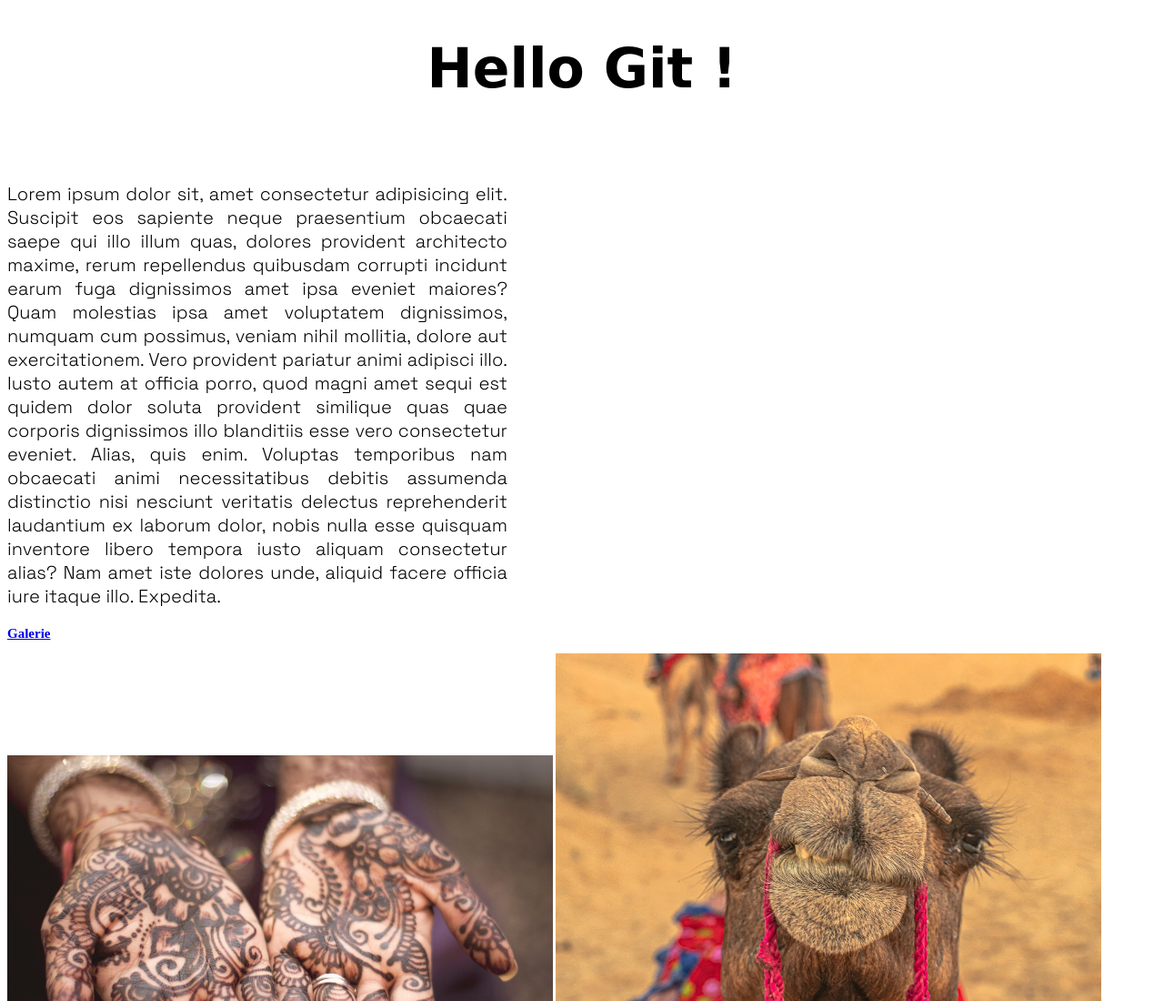
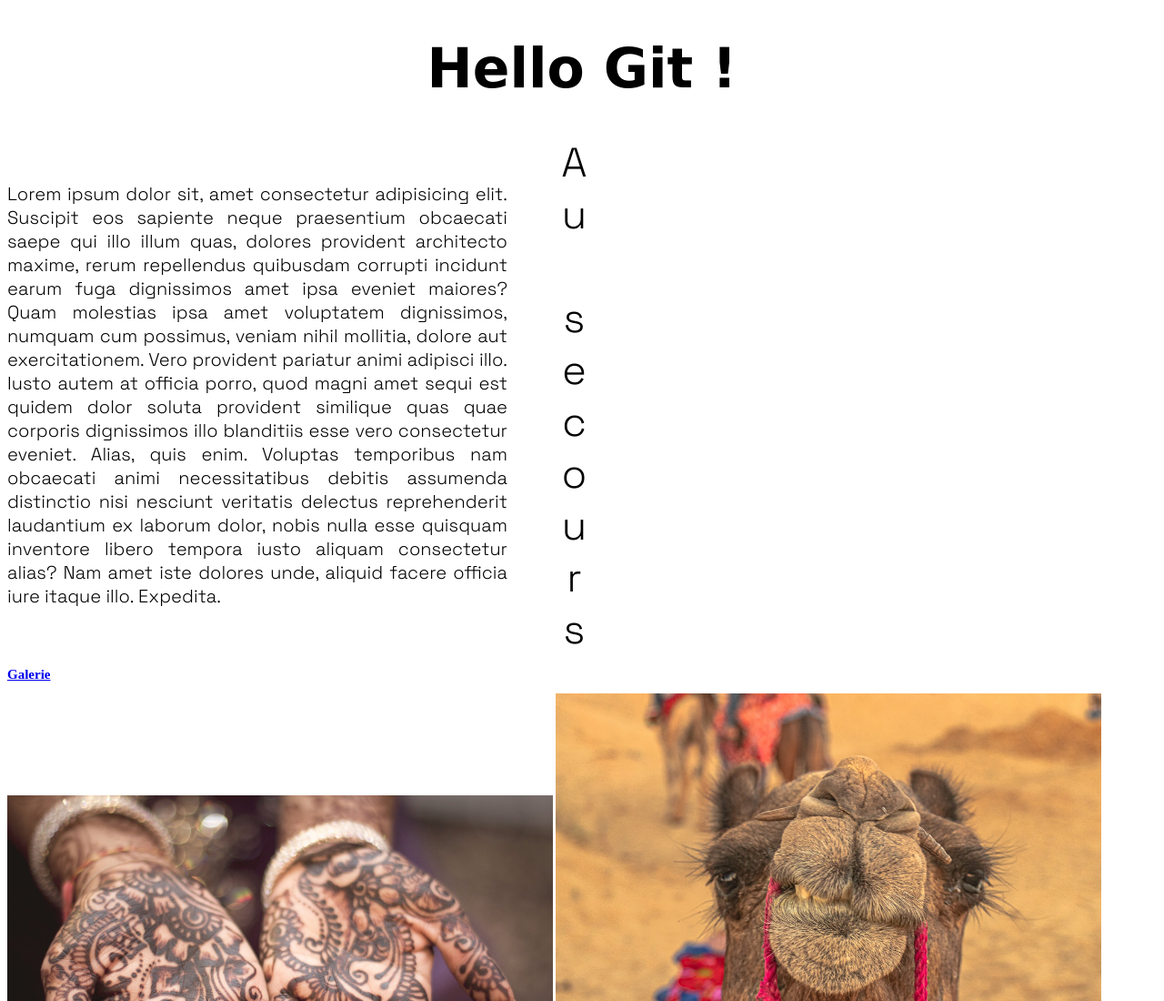
Before and after one commit to melavirgule/git_training, a plain HTML site: page index.html in a window 1280 px wide. Shown: the top 1100 px of the page at 91% size. Drawn offline with Linux system fonts and the light colour scheme; a web font is replaced by a local one.

Commit message:
ajout du readme et de css

```diff
--- a/css/style.css
+++ b/css/style.css
@@ -12,12 +12,31 @@ h1{
     font-size: 6rem;
 }
 
+.text_container{
+    display: flex;
+
+}
+
+p{
+    font-family: 'Space Grotesk', sans-serif;
+}
+
 .p1{
     max-width: 550px;
     padding-top: 50px;
-    font-family: 'Space Grotesk', sans-serif;
+    margin: 0;
     font-size: 2rem;
     text-align: justify;
+}
+
+
+.p2{
+    /* max-width: 300px;
+    margin: 0; */
+    text-align: right;
+    writing-mode: vertical-rl;
+    text-orientation: upright;
+    font-size: 4.5rem;
 }
 
 img{
--- a/index.html
+++ b/index.html
@@ -17,7 +17,13 @@
 
     <div class="container">
         <h1>Hello Git !</h1>
-        <p class="p1">Lorem ipsum dolor sit, amet consectetur adipisicing elit. Suscipit eos sapiente neque praesentium obcaecati saepe qui illo illum quas, dolores provident architecto maxime, rerum repellendus quibusdam corrupti incidunt earum fuga dignissimos amet ipsa eveniet maiores? Quam molestias ipsa amet voluptatem dignissimos, numquam cum possimus, veniam nihil mollitia, dolore aut exercitationem. Vero provident pariatur animi adipisci illo. Iusto autem at officia porro, quod magni amet sequi est quidem dolor soluta provident similique quas quae corporis dignissimos illo blanditiis esse vero consectetur eveniet. Alias, quis enim. Voluptas temporibus nam obcaecati animi necessitatibus debitis assumenda distinctio nisi nesciunt veritatis delectus reprehenderit laudantium ex laborum dolor, nobis nulla esse quisquam inventore libero tempora iusto aliquam consectetur alias? Nam amet iste dolores unde, aliquid facere officia iure itaque illo. Expedita.</p>
+
+        <div class="text_container">
+
+            <p class="p1">Lorem ipsum dolor sit, amet consectetur adipisicing elit. Suscipit eos sapiente neque praesentium obcaecati saepe qui illo illum quas, dolores provident architecto maxime, rerum repellendus quibusdam corrupti incidunt earum fuga dignissimos amet ipsa eveniet maiores? Quam molestias ipsa amet voluptatem dignissimos, numquam cum possimus, veniam nihil mollitia, dolore aut exercitationem. Vero provident pariatur animi adipisci illo. Iusto autem at officia porro, quod magni amet sequi est quidem dolor soluta provident similique quas quae corporis dignissimos illo blanditiis esse vero consectetur eveniet. Alias, quis enim. Voluptas temporibus nam obcaecati animi necessitatibus debitis assumenda distinctio nisi nesciunt veritatis delectus reprehenderit laudantium ex laborum dolor, nobis nulla esse quisquam inventore libero tempora iusto aliquam consectetur alias? Nam amet iste dolores unde, aliquid facere officia iure itaque illo. Expedita.</p>
+
+            <p class="p2">Au secours</p>
+        </div> <!--text_container-->
 
         <h2><a href=".galerie/galerie.html">Galerie</a></h2>
         <img src="images/beauté-inde-henna.jpg" alt="beauté indienne">
@@ -25,6 +31,8 @@
         <img src="images/architecture-4378_1920.jpg" alt="architecture indienne">
         <img src="images/beach-6241065_1920.jpg" alt="Inde">
 
+
+
     </div>
 
 
```
Also changed, not shown: 1 other file.
